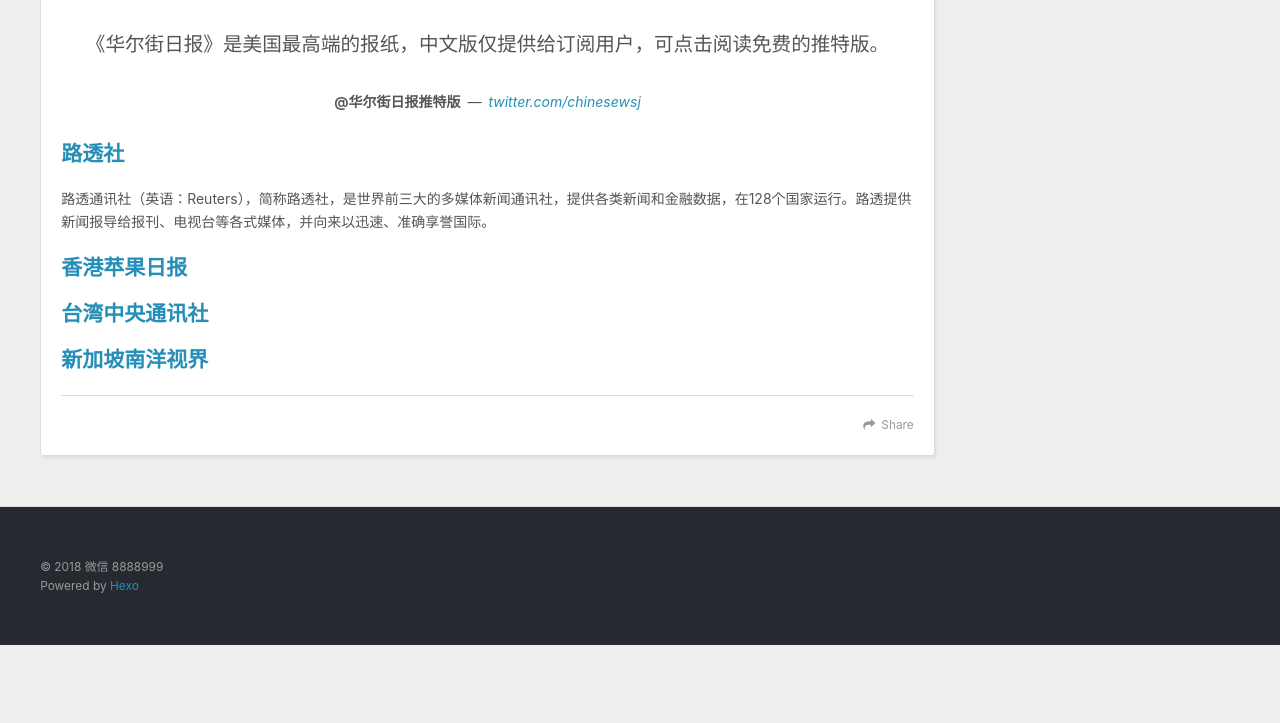
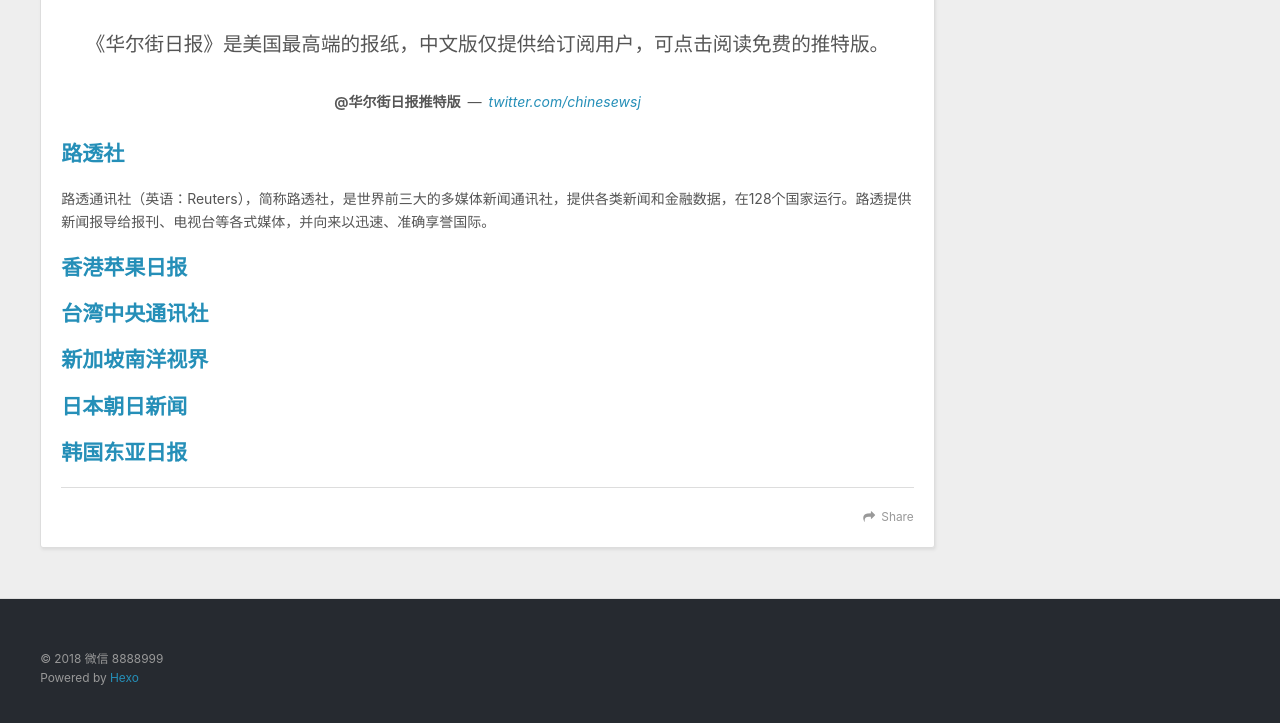
Before and after one commit to mob69/mob69.github.io, a plain HTML site: page 2018/09/30/墙外新闻/index.html in a window 1280 px wide. Shown: the part 617-1340 px from the top of the page. Before the commit the page ends 1262 px from the top, so only its background shows below. Drawn offline with nearby package versions, Linux system fonts and the light colour scheme.

Commit message:
Site updated: 2018-10-10 17:03:51

```diff
--- a/2018/09/30/墙外新闻/index.html
+++ b/2018/09/30/墙外新闻/index.html
@@ -14,7 +14,7 @@
 <meta property="og:site_name" content="贫穷阻止了绿卡，但不应该限制你的想象力！">
 <meta property="og:description" content="纽约时报《纽约时报》创刊于1851年9月18日，世界上其他报纸和新闻社将其作为新闻来源。2001年8月，江泽民主席在会见了《纽约时报》记者后终止了对网站的封锁.2012年10月，因为刊登总理家人的隐秘财富被封锁至今。 华尔街日报《华尔街日报》是美国最高端的报纸，中文版仅提供给订阅用户，可点击阅读免费的推特版。 @华尔街日报推特版twitter.com/chinesewsj 路透社路透通讯社（英语：">
 <meta property="og:locale" content="default">
-<meta property="og:updated_time" content="2018-10-10T08:58:43.296Z">
+<meta property="og:updated_time" content="2018-10-10T09:03:43.081Z">
 <meta name="twitter:card" content="summary">
 <meta name="twitter:title" content="墙外新闻">
 <meta name="twitter:description" content="纽约时报《纽约时报》创刊于1851年9月18日，世界上其他报纸和新闻社将其作为新闻来源。2001年8月，江泽民主席在会见了《纽约时报》记者后终止了对网站的封锁.2012年10月，因为刊登总理家人的隐秘财富被封锁至今。 华尔街日报《华尔街日报》是美国最高端的报纸，中文版仅提供给订阅用户，可点击阅读免费的推特版。 @华尔街日报推特版twitter.com/chinesewsj 路透社路透通讯社（英语：">
@@ -90,7 +90,7 @@
 <h2 id="华尔街日报"><a href="#华尔街日报" class="headerlink" title="华尔街日报"></a><a href="https://store.wsj.com/" target="_blank" rel="noopener">华尔街日报</a></h2><blockquote><p>《华尔街日报》是美国最高端的报纸，中文版仅提供给订阅用户，可点击阅读免费的推特版。</p>
 <footer><strong>@华尔街日报推特版</strong><cite><a href="https://twitter.com/chinesewsj" target="_blank" rel="noopener">twitter.com/chinesewsj</a></cite></footer></blockquote>
 <h2 id="路透社"><a href="#路透社" class="headerlink" title="路透社"></a><a href="https://cn.reuters.com/" target="_blank" rel="noopener">路透社</a></h2><p>路透通讯社（英语：Reuters），简称路透社，是世界前三大的多媒体新闻通讯社，提供各类新闻和金融数据，在128个国家运行。路透提供新闻报导给报刊、电视台等各式媒体，并向来以迅速、准确享誉国际。</p>
-<h2 id="香港苹果日报"><a href="#香港苹果日报" class="headerlink" title="香港苹果日报"></a><a href="https://hk.appledaily.com" target="_blank" rel="noopener">香港苹果日报</a></h2><h2 id="台湾中央通讯社"><a href="#台湾中央通讯社" class="headerlink" title="台湾中央通讯社"></a><a href="https://www.cna.com.tw/" target="_blank" rel="noopener">台湾中央通讯社</a></h2><h2 id="新加坡南洋视界"><a href="#新加坡南洋视界" class="headerlink" title="新加坡南洋视界"></a><a href="http://news.nanyangpost.com" target="_blank" rel="noopener">新加坡南洋视界</a></h2>
+<h2 id="香港苹果日报"><a href="#香港苹果日报" class="headerlink" title="香港苹果日报"></a><a href="https://hk.appledaily.com" target="_blank" rel="noopener">香港苹果日报</a></h2><h2 id="台湾中央通讯社"><a href="#台湾中央通讯社" class="headerlink" title="台湾中央通讯社"></a><a href="https://www.cna.com.tw/" target="_blank" rel="noopener">台湾中央通讯社</a></h2><h2 id="新加坡南洋视界"><a href="#新加坡南洋视界" class="headerlink" title="新加坡南洋视界"></a><a href="http://news.nanyangpost.com" target="_blank" rel="noopener">新加坡南洋视界</a></h2><h2 id="日本朝日新闻"><a href="#日本朝日新闻" class="headerlink" title="日本朝日新闻"></a><a href="https://asahichinese-j.com/" target="_blank" rel="noopener">日本朝日新闻</a></h2><h2 id="韩国东亚日报"><a href="#韩国东亚日报" class="headerlink" title="韩国东亚日报"></a><a href="http://chinese.donga.com/" target="_blank" rel="noopener">韩国东亚日报</a></h2>
 
     </div>
     <footer class="article-footer">
```
Also changed, not shown: index.html (+1 -1 lines).
